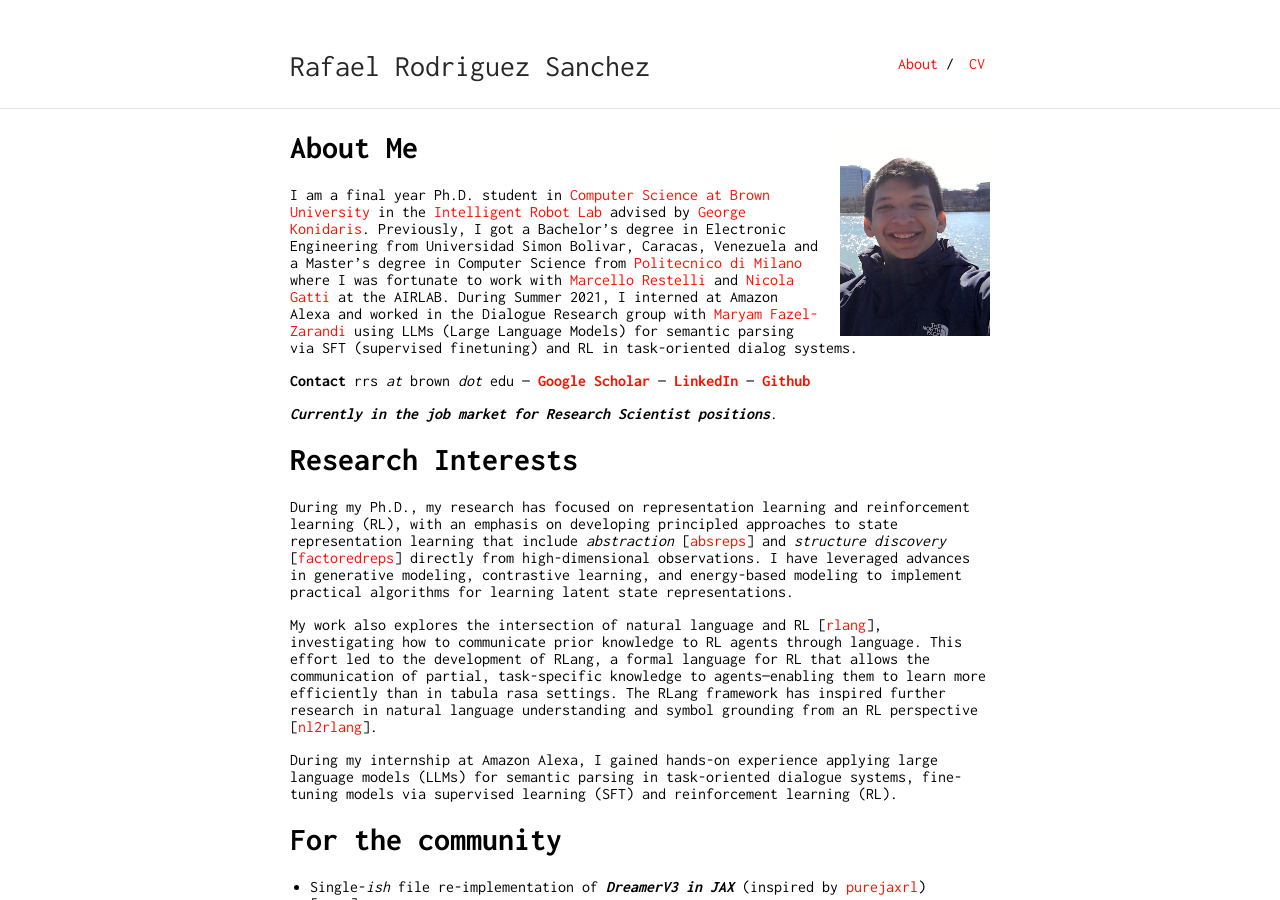
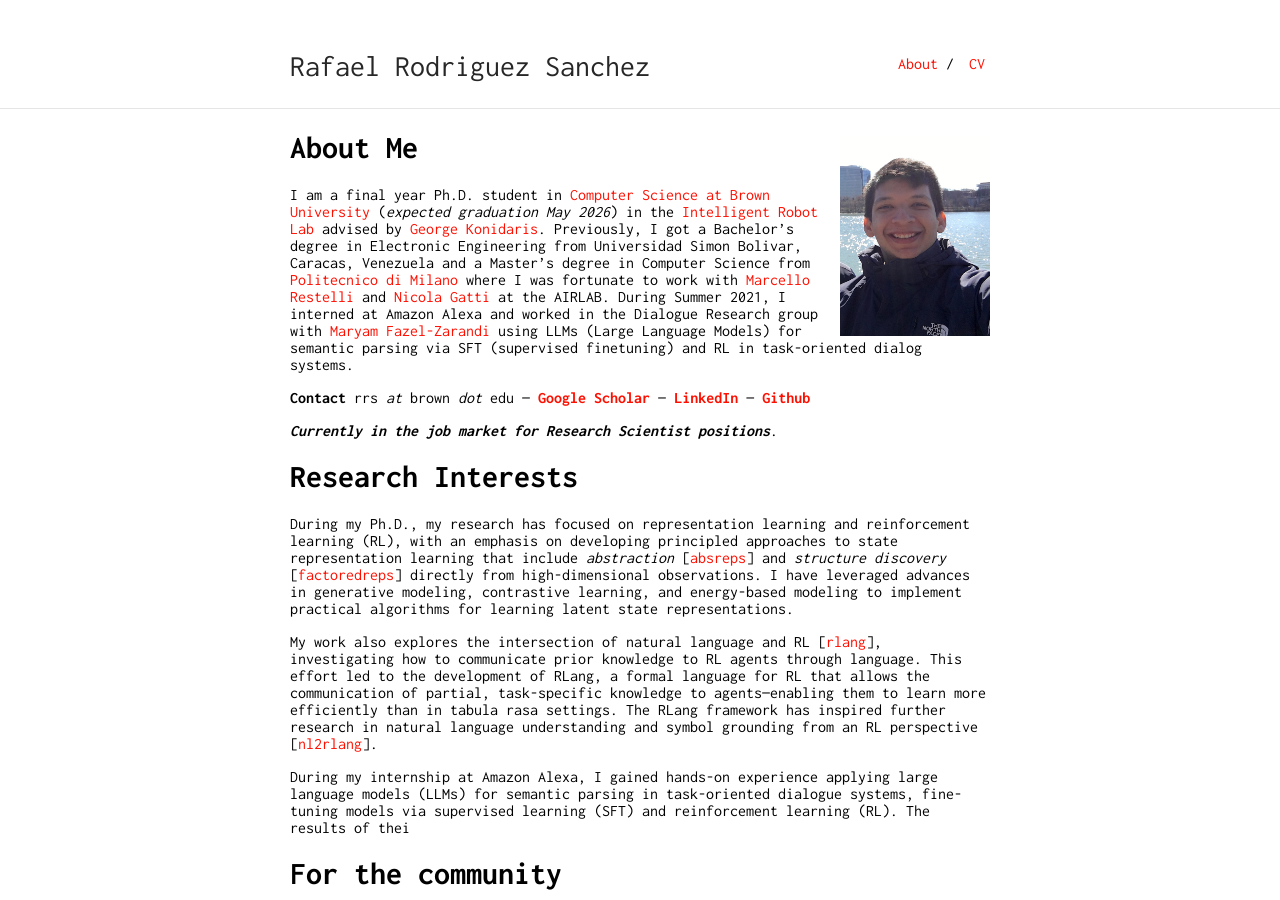
Before and after one commit to rafarodsa/rafarodsa.github.io, a Jekyll site: the page built from index.md, in a window 1280 px wide and 900 px high. Built offline with Jekyll 4.4.1, drawn with Linux system fonts in a browser that asks for light colours.

Commit message:
updated site

```diff
--- a/index.md
+++ b/index.md
@@ -7,7 +7,7 @@ title: Rafael Rodriguez Sanchez
 
 <img class="profile-picture" src="profile.jpg">
 
-I am a final year Ph.D. student in [Computer Science at Brown University](https://cs.brown.edu) in the [Intelligent Robot Lab](http://irl.cs.brown.edu) advised by [George Konidaris](http://cs.brown.edu/people/gdk/). Previously, I got a Bachelor's degree in Electronic Engineering from Universidad Simon Bolivar, Caracas, Venezuela and a Master's degree in Computer Science from [Politecnico di Milano](https://polimi.it) where I was fortunate to work with [Marcello Restelli](https://restelli.faculty.polimi.it/MyWebSite/index.shtml) and [Nicola Gatti](https://gatti.faculty.polimi.it) at the AIRLAB.
+I am a final year Ph.D. student in [Computer Science at Brown University](https://cs.brown.edu) (*expected graduation May 2026*) in the [Intelligent Robot Lab](http://irl.cs.brown.edu) advised by [George Konidaris](http://cs.brown.edu/people/gdk/). Previously, I got a Bachelor's degree in Electronic Engineering from Universidad Simon Bolivar, Caracas, Venezuela and a Master's degree in Computer Science from [Politecnico di Milano](https://polimi.it) where I was fortunate to work with [Marcello Restelli](https://restelli.faculty.polimi.it/MyWebSite/index.shtml) and [Nicola Gatti](https://gatti.faculty.polimi.it) at the AIRLAB.
 During Summer 2021, I interned at Amazon Alexa and worked in the Dialogue Research group with [Maryam Fazel-Zarandi](https://www.maryamfazel.com) using LLMs (Large Language Models) for semantic parsing via SFT (supervised finetuning) and RL in task-oriented dialog systems.
 
 
@@ -33,7 +33,7 @@ During my Ph.D., my research has focused on representation learning and reinforc
 
 My work also explores the intersection of natural language and RL [[rlang](#conf-rlang)], investigating how to communicate prior knowledge to RL agents through language. This effort led to the development of RLang, a formal language for RL that allows the communication of partial, task-specific knowledge to agents—enabling them to learn more efficiently than in tabula rasa settings. The RLang framework has inspired further research in natural language understanding and symbol grounding from an RL perspective [[nl2rlang](https://benjaminaspiegel.com/files/NL2RLang_RLC_2023_TAFM.pdf)].
 
-During my internship at Amazon Alexa, I gained hands-on experience applying large language models (LLMs) for semantic parsing in task-oriented dialogue systems, fine-tuning models via supervised learning (SFT) and reinforcement learning (RL).
+During my internship at Amazon Alexa, I gained hands-on experience applying large language models (LLMs) for semantic parsing in task-oriented dialogue systems, fine-tuning models via supervised learning (SFT) and reinforcement learning (RL). The results of thei
 
 <!-- # Publications
 
```
Also changed, not shown: 1 other file.
